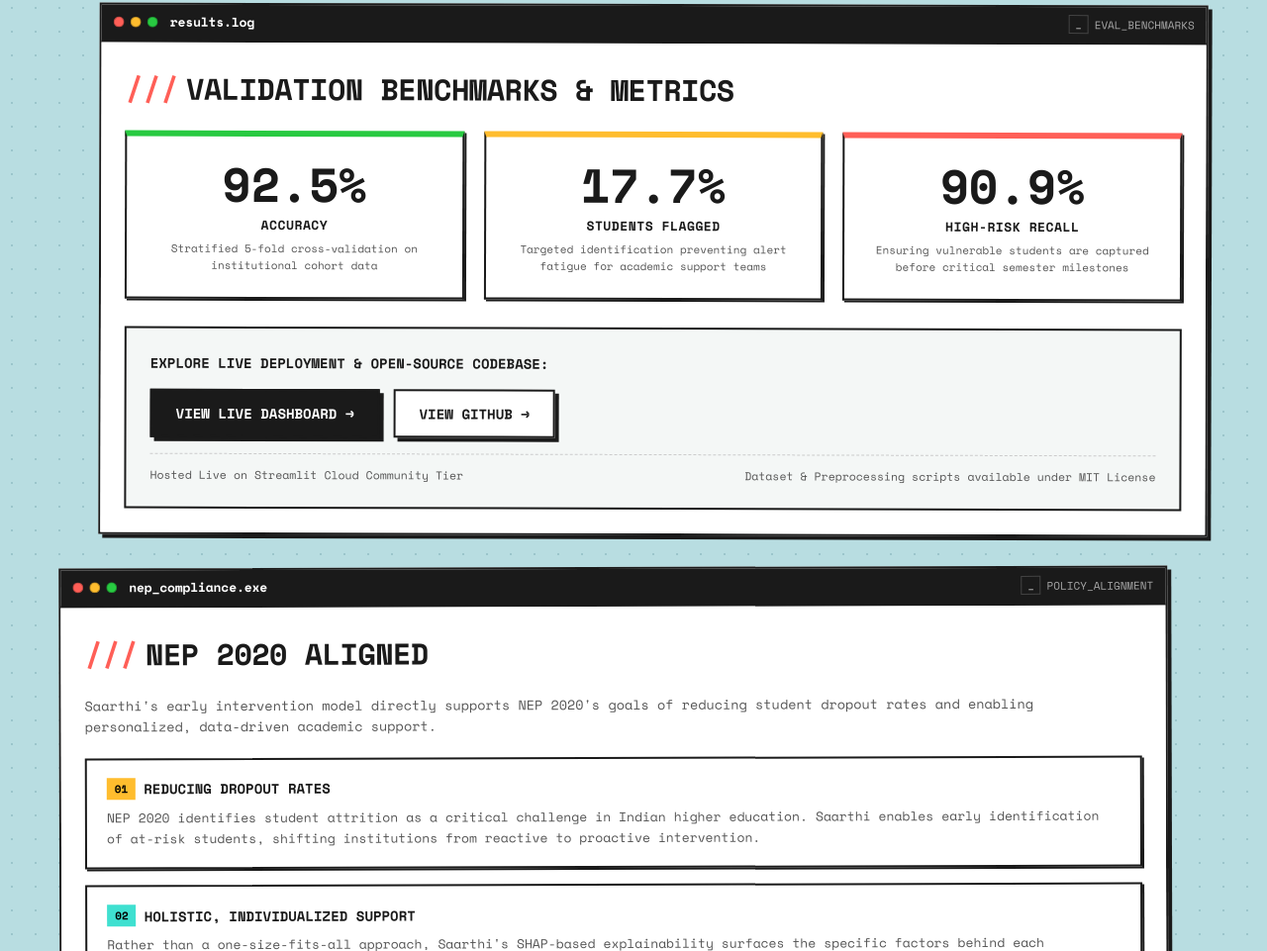
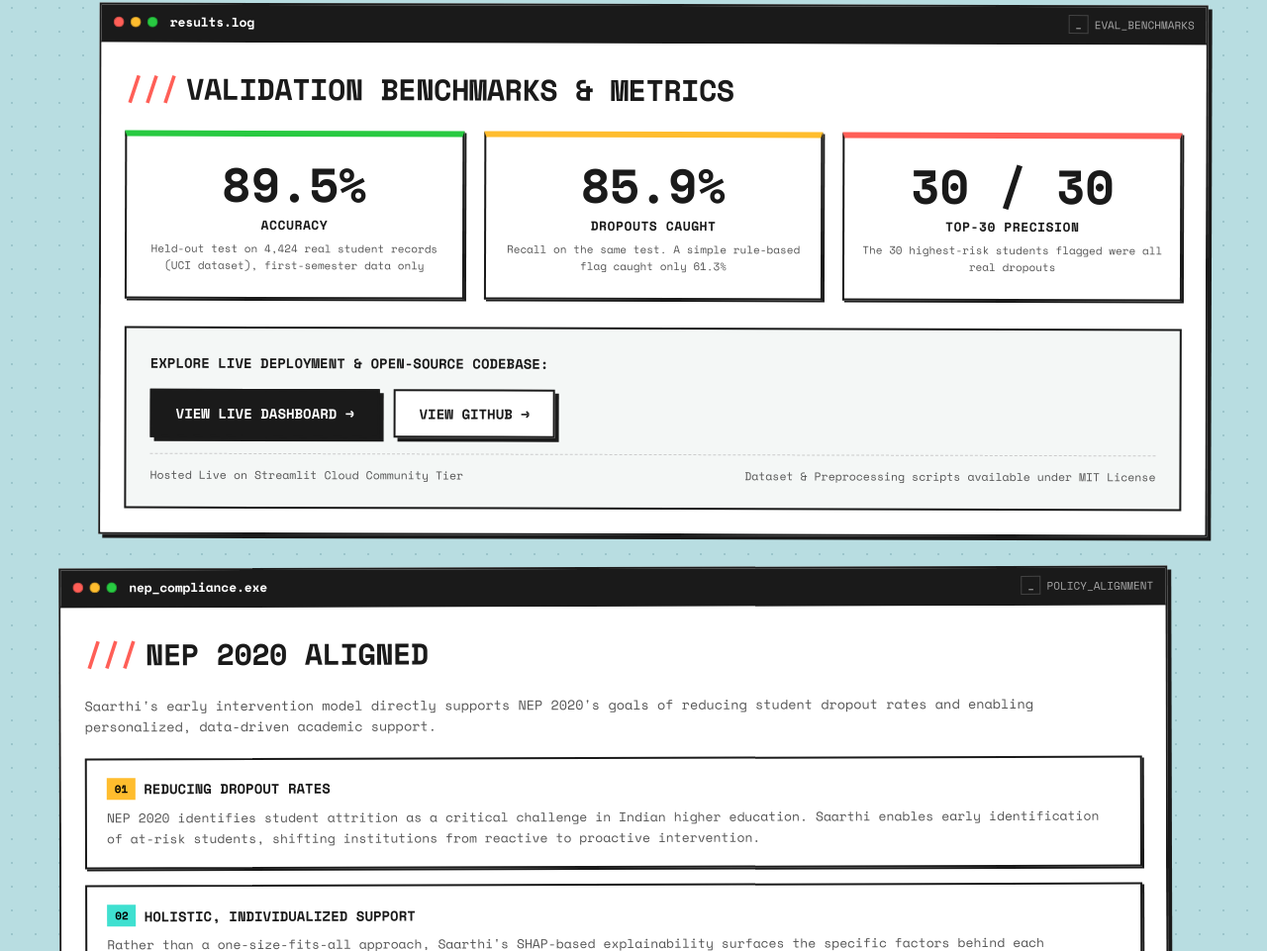
Before and after one commit to anewsevile/dropout_risk_prediction, a plain HTML site: page index.html in a window 1280 px wide. Shown: the part 3268-4229 px from the top of the page at 99% size. Drawn offline with nearby package versions, Linux system fonts and the light colour scheme.

Commit message:
Update metrics to validated results

```diff
--- a/index.html
+++ b/index.html
@@ -1839,21 +1839,21 @@
         <!-- 3 Big Stat Cards -->
         <div class="metrics-highlight-grid">
           <div class="metric-big-card card-accent-1">
-            <div class="metric-number">92.5%</div>
+            <div class="metric-number">89.5%</div>
             <div class="metric-label">ACCURACY</div>
-            <div class="metric-caption">Stratified 5-fold cross-validation on institutional cohort data</div>
+            <div class="metric-caption">Held-out test on 4,424 real student records (UCI dataset), first-semester data only</div>
           </div>
 
           <div class="metric-big-card card-accent-2">
-            <div class="metric-number">17.7%</div>
-            <div class="metric-label">STUDENTS FLAGGED</div>
-            <div class="metric-caption">Targeted identification preventing alert fatigue for academic support teams</div>
+            <div class="metric-number">85.9%</div>
+            <div class="metric-label">DROPOUTS CAUGHT</div>
+            <div class="metric-caption">Recall on the same test. A simple rule-based flag caught only 61.3%</div>
           </div>
 
           <div class="metric-big-card card-accent-3">
-            <div class="metric-number">90.9%</div>
-            <div class="metric-label">HIGH-RISK RECALL</div>
-            <div class="metric-caption">Ensuring vulnerable students are captured before critical semester milestones</div>
+            <div class="metric-number">30 / 30</div>
+            <div class="metric-label">TOP-30 PRECISION</div>
+            <div class="metric-caption">The 30 highest-risk students flagged were all real dropouts</div>
           </div>
         </div>
 
```
